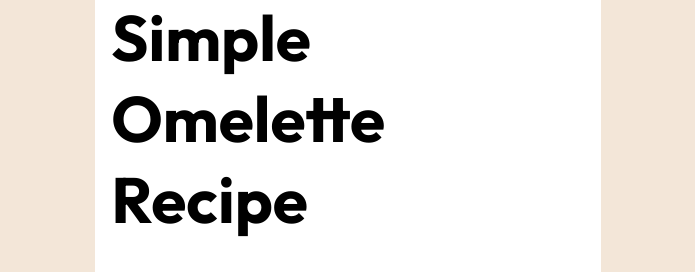
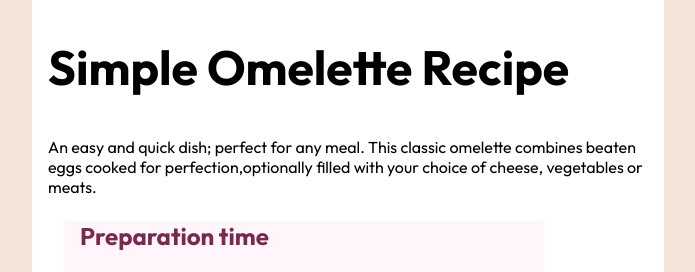
Before and after one commit to Sirch9/Recipe, a plain HTML site: page index.html in a window 1280 px wide. Shown: the part 337-609 px from the top of the page, without its empty margins (292-987 px from the left). Drawn offline with Linux system fonts and the light colour scheme.

Commit message:
updated version 3

```diff
--- a/style.css
+++ b/style.css
@@ -94,7 +94,7 @@ hr{
 @media screen and (min-width: 768px ){
 
     .main{
-        max-width: 40%;
+        max-width: 50%;
         /*border: 1px solid grey;*/
         border-radius: 1rem;
         margin: 2rem;
@@ -106,7 +106,7 @@ hr{
         border-radius: 1rem;
     }
     h1{
-        font-size: 4rem;
+        font-size: 3rem;
 
     }
 
@@ -115,7 +115,7 @@ hr{
         display: flex;
         justify-content: center;
         align-content: center;
-        font-size: 2rem;
+        font-size: 1rem;
     }
 
 
```
